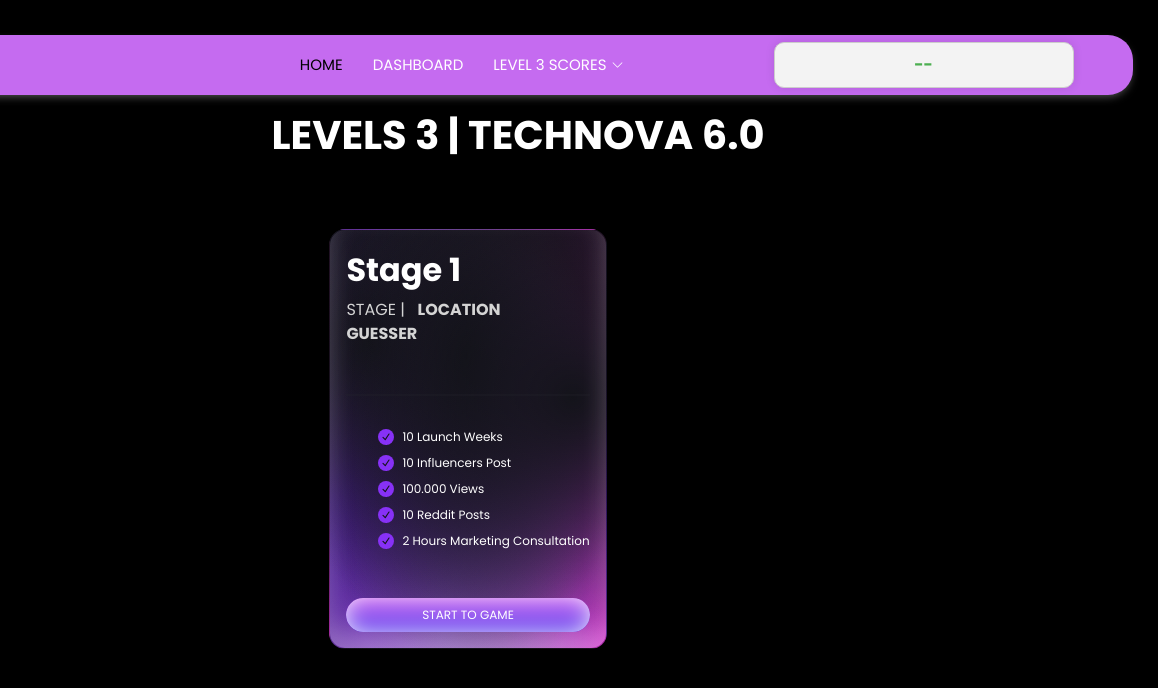
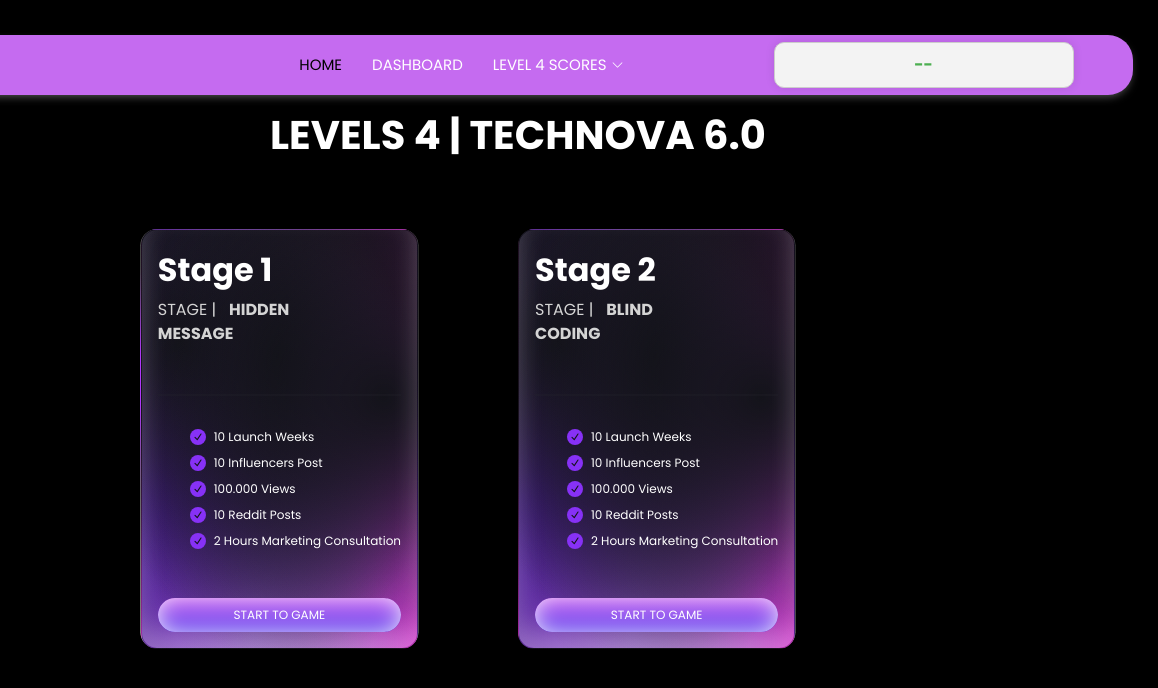
Before and after one commit to ihsanhaneef/technova-frondend, a plain HTML site: page level4.html in a window 1280 px wide. Shown: the full height of the page, 122-1280 px from the left. Drawn offline with Linux system fonts and the light colour scheme; no server answers.

Commit message:
user index 2nd loca 4

```diff
--- a/level4.html
+++ b/level4.html
@@ -41,7 +41,7 @@
               <li><a class="nav-link scrollto" href="levels.html">Dashboard</a></li>
               <li class="dropdown">
                 <a href="#"
-                  ><span>LEVEL 3 SCORES</span> <i class="bi bi-chevron-down"></i
+                  ><span>LEVEL 4 SCORES</span> <i class="bi bi-chevron-down"></i
                 ></a>
                 <ul class="sub-menu"></ul>
               </li>
@@ -54,7 +54,7 @@
 
 </body>
 <section id="card-section" style="align-items: center;">
-    <DIV class="levelh1">LEVELS 3 | TECHNOVA 6.0</h1></DIV>
+    <DIV class="levelh1">LEVELS 4 | TECHNOVA 6.0</h1></DIV>
 <div class="card-row" style="justify-content: center; gap: calc(100px);">
 
     <!-- card 1--------------------------- -->
@@ -63,7 +63,7 @@
     <div class="card_title__container">
       <span class="card_title">Stage 1 </span>
       <p class="card_paragraph" style="font-size: medium;">
-    STAGE | &nbsp; <b> LOCATION <br>GUESSER</b>
+    STAGE | &nbsp; <b> HIDDEN<br>MESSAGE</b>
       </p>
     </div>
     <hr class="line" />
@@ -155,10 +155,111 @@
       </li>
     </ul>
     <span id="errorMessage" style="font-size: medium;"></span>
-    <a href="level3_s1.html"><button id="stage1Button" class="button">START TO GAME</button></a>
+    <a href="level4_s1.html"><button id="stage1Button" class="button">START TO GAME</button></a>
   </div>
 
 
+    <!-- card 1--------------------------- -->
+
+    <div class="card">
+      <div class="card__border"></div>
+      <div class="card_title__container">
+        <span class="card_title">Stage 2 </span>
+        <p class="card_paragraph" style="font-size: medium;">
+      STAGE | &nbsp; <b> BLIND <br>CODING</b>
+        </p>
+      </div>
+      <hr class="line" />
+      <ul class="card__list">
+        <li class="card__list_item">
+          <span class="check">
+            <svg
+              xmlns="http://www.w3.org/2000/svg"
+              viewBox="0 0 16 16"
+              fill="currentColor"
+              class="check_svg"
+            >
+              <path
+                fill-rule="evenodd"
+                d="M12.416 3.376a.75.75 0 0 1 .208 1.04l-5 7.5a.75.75 0 0 1-1.154.114l-3-3a.75.75 0 0 1 1.06-1.06l2.353 2.353 4.493-6.74a.75.75 0 0 1 1.04-.207Z"
+                clip-rule="evenodd"
+              ></path>
+            </svg>
+          </span>
+          <span class="list_text">10 Launch Weeks</span>
+        </li>
+        <li class="card__list_item">
+          <span class="check">
+            <svg
+              xmlns="http://www.w3.org/2000/svg"
+              viewBox="0 0 16 16"
+              fill="currentColor"
+              class="check_svg"
+            >
+              <path
+                fill-rule="evenodd"
+                d="M12.416 3.376a.75.75 0 0 1 .208 1.04l-5 7.5a.75.75 0 0 1-1.154.114l-3-3a.75.75 0 0 1 1.06-1.06l2.353 2.353 4.493-6.74a.75.75 0 0 1 1.04-.207Z"
+                clip-rule="evenodd"
+              ></path>
+            </svg>
+          </span>
+          <span class="list_text">10 Influencers Post</span>
+        </li>
+        <li class="card__list_item">
+          <span class="check">
+            <svg
+              xmlns="http://www.w3.org/2000/svg"
+              viewBox="0 0 16 16"
+              fill="currentColor"
+              class="check_svg"
+            >
+              <path
+                fill-rule="evenodd"
+                d="M12.416 3.376a.75.75 0 0 1 .208 1.04l-5 7.5a.75.75 0 0 1-1.154.114l-3-3a.75.75 0 0 1 1.06-1.06l2.353 2.353 4.493-6.74a.75.75 0 0 1 1.04-.207Z"
+                clip-rule="evenodd"
+              ></path>
+            </svg>
+          </span>
+          <span class="list_text">100.000 Views</span>
+        </li>
+        <li class="card__list_item">
+          <span class="check">
+            <svg
+              xmlns="http://www.w3.org/2000/svg"
+              viewBox="0 0 16 16"
+              fill="currentColor"
+              class="check_svg"
+            >
+              <path
+                fill-rule="evenodd"
+                d="M12.416 3.376a.75.75 0 0 1 .208 1.04l-5 7.5a.75.75 0 0 1-1.154.114l-3-3a.75.75 0 0 1 1.06-1.06l2.353 2.353 4.493-6.74a.75.75 0 0 1 1.04-.207Z"
+                clip-rule="evenodd"
+              ></path>
+            </svg>
+          </span>
+          <span class="list_text">10 Reddit Posts</span>
+        </li>
+        <li class="card__list_item">
+          <span class="check">
+            <svg
+              xmlns="http://www.w3.org/2000/svg"
+              viewBox="0 0 16 16"
+              fill="currentColor"
+              class="check_svg"
+            >
+              <path
+                fill-rule="evenodd"
+                d="M12.416 3.376a.75.75 0 0 1 .208 1.04l-5 7.5a.75.75 0 0 1-1.154.114l-3-3a.75.75 0 0 1 1.06-1.06l2.353 2.353 4.493-6.74a.75.75 0 0 1 1.04-.207Z"
+                clip-rule="evenodd"
+              ></path>
+            </svg>
+          </span>
+          <span class="list_text">2 Hours Marketing Consultation</span>
+        </li>
+      </ul>
+      <span id="errorMessage" style="font-size: medium;"></span>
+      <a href="level4_s2.html"><button id="stage2Button" class="button">START TO GAME</button></a>
+    </div>
 
 
 
@@ -189,14 +290,14 @@
           window.location.href="/levels.html"
         }
         /////
-        const level2scores = data?.user?.roundsCompleted
-          ?.filter((score) => score.level == 3)
+        const level4scores = data?.user?.roundsCompleted
+          ?.filter((score) => score.level == 4)
           ?.sort((a, b) => a.round - b.round);
 
-        const finishedRounds = level2scores?.map((r) => r.round);
+        const finishedRounds = level4scores?.map((r) => r.round);
         finishedRounds.map((round, idx) => {
           const stageButton = document.getElementById(`stage${round}Button`);
-          stageButton.textContent = `Stage ${round} Completed (score: ${level2scores[idx]?.score})`;
+          stageButton.textContent = `Stage ${round} Completed (score: ${level4scores[idx]?.score})`;
 
           stageButton.style.background = "#4CAF50";
           stageButton.style.fontSize = "medium";
@@ -210,7 +311,7 @@
 
         const submenu = document.querySelector(".sub-menu");
 
-        if(level2scores?.length==0){
+        if(level4scores?.length==0){
           const li = document.createElement("li");
           const a = document.createElement("a");
           a.innerText = `No rounds finished in this level.`;
@@ -218,7 +319,7 @@
           submenu.appendChild(li);
         }
 
-        level2scores.map((score) => {
+        level4scores.map((score) => {
           const li = document.createElement("li");
           const a = document.createElement("a");
 
@@ -227,14 +328,14 @@
           submenu.appendChild(li);
         });
 
-        const l3total = level2scores?.reduce(
+        const l4total = level4scores?.reduce(
           (prev, current) => prev + current.score,
           0
         );
 
         document.getElementById(
           "score"
-        ).innerText = `Level 3 Total Score: ${l3total} points`;
+        ).innerText = `Level 3 Total Score: ${l4total} points`;
       })
       .catch((error) => {
         console.error("Error:", error);
```
Also changed, not shown: level4_s2.html (+3 -3 lines).
